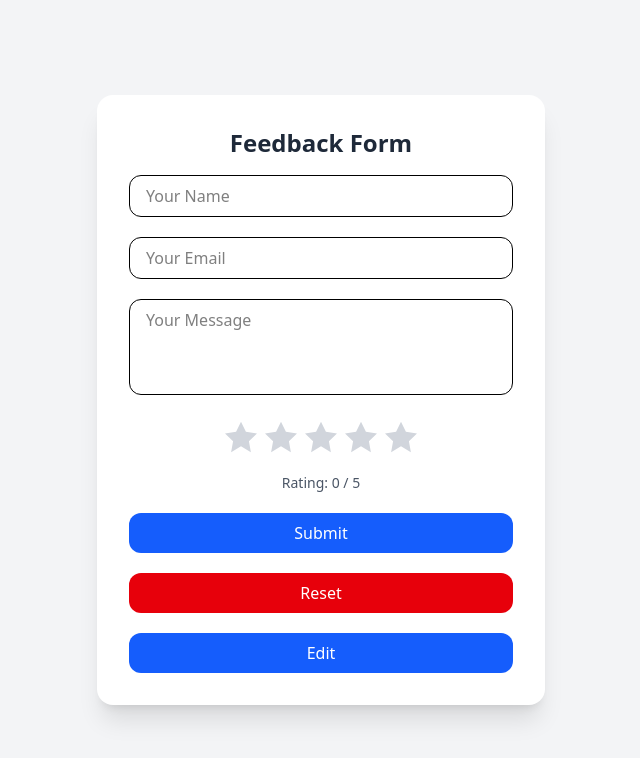
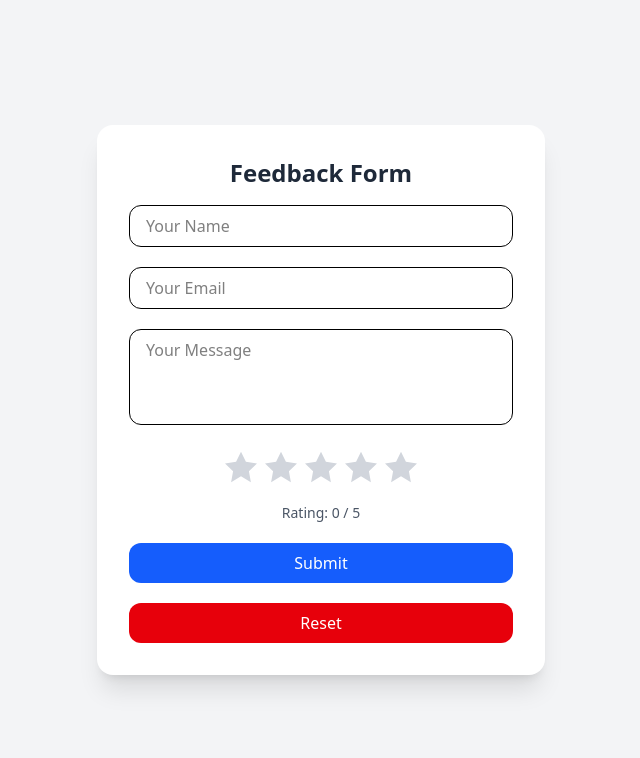
Before and after one commit to YASEEEN2005/feedback_form, a React (Vite) app in the folder Frontend/: page / in a window 1280 px wide. Shown: the top 758 px of the page, without its empty margins (319-959 px from the left). Built offline with nearby package versions, Linux system fonts and the light colour scheme.

Commit message:
remove button

```diff
--- a/Frontend/src/componets/Form.jsx
+++ b/Frontend/src/componets/Form.jsx
@@ -112,12 +112,7 @@ function Form() {
         >
           Reset
         </button>
-        <button
-          type="reset"
-          className="w-full bg-blue-600 text-white py-2 rounded-xl hover:bg-red-700 transition-all"
-        >
-          Edit
-        </button>
+
 
       </form>
     </div>
```
